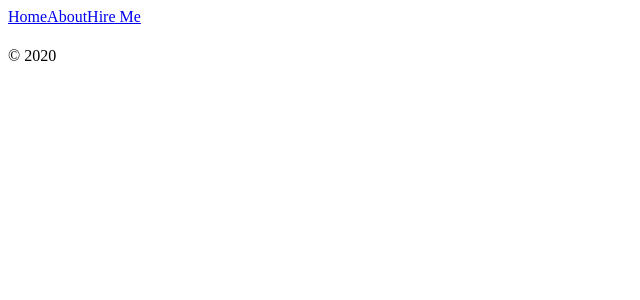
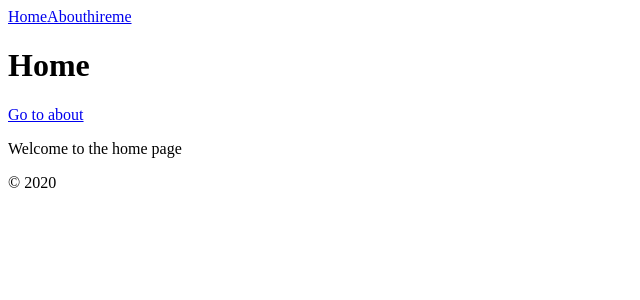
Before and after one commit to ciwwan1980/ciwwan1980-my-portfolio-next-js, a Next.js app: page / in a window 1280 px wide. Shown: the top 300 px of the page, without its empty margins (0-640 px from the left). Built offline with nearby package versions, Linux system fonts and the light colour scheme.

Commit message:
correcting-index.js

```diff
--- a/components/Layout.js
+++ b/components/Layout.js
@@ -4,13 +4,17 @@ export default({children,title}) => (
 
     <div>
     <header>
+
     <Link href="/"><a>Home</a></Link>
     <Link href="/about"><a>About</a></Link>
     <Link href="/hireme"><a>hireme</a></Link>
+
     </header>
+
     <h1>{title}</h1>
         {children}
-    <footer>footer</footer>
+
+    <footer>&copy; {new Date().getFullYear()}</footer>
     </div>
 
 )
--- a/pages/hireme.js
+++ b/pages/hireme.js
@@ -1,8 +1,9 @@
+import Link from "next/link"
 import Layout from "../components/Layout"
 
 export default()=>(
 
-        <Layout title="HireMe">
+        <Layout title="Hire Me">
         <p>
         you can hire me at {" "}
         <a href="ajilqado@gmail.com">ajilqado@gmail.com</a>
--- a/pages/index.js
+++ b/pages/index.js
@@ -1,27 +1,14 @@
-import Link from "next/link";
+import Link from "next/link"
+import Layout from "../components/Layout";
 
+const Index = () => (
+  <Layout title="Home">
 
-export default ({ children, title }) => (
-  <div>
- <header>
-      <Link href="/">
-        <a>Home</a>
-      </Link>
+  <Link href="/about">
+  <a>Go to about</a>
+  </Link>
+    <p>Welcome to the home page</p>
+  </Layout>
+);
 
-      <Link href="/about">
-        <a>About</a>
-      </Link>
-
-      <Link href="/hireme">
-        <a>Hire Me</a>
-      </Link>
-
-    </header>
-
-    <h1>{title}</h1>
-      {children}
-
-    <footer>&copy; {new Date().getFullYear()}</footer>
-
-  </div>
-);
+export default Index;
```
